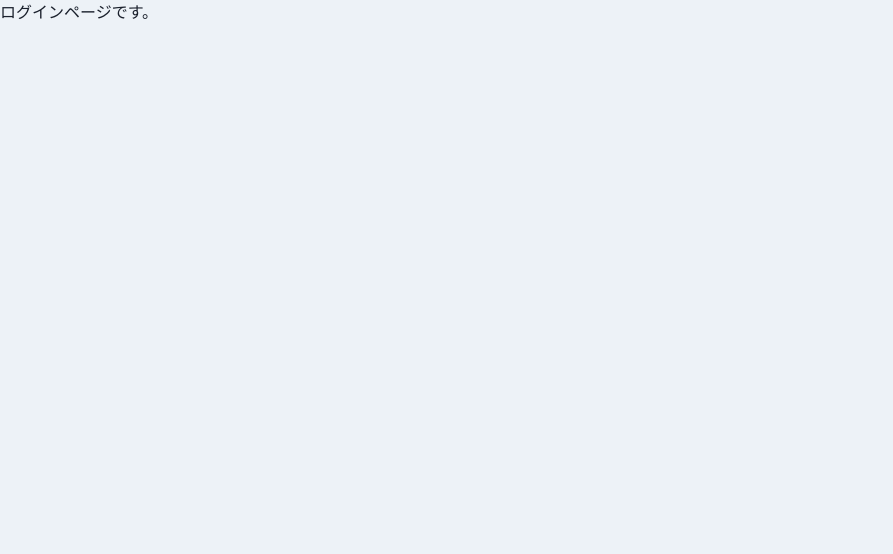
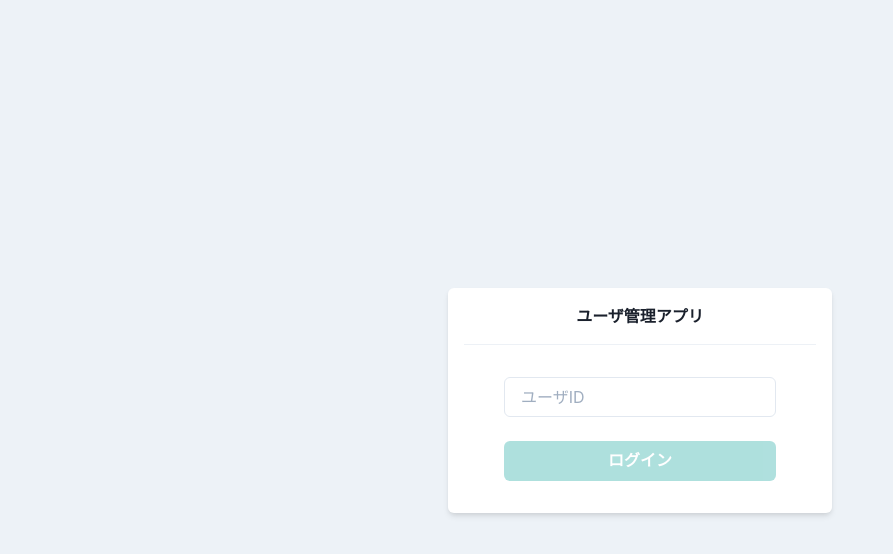
Before and after one commit to cntn-jr/ReactTSPractice3, a React (Create React App) app: page / in a window 1280 px wide. Shown: the top 554 px of the page, without its empty margins (0-893 px from the left). Built offline with nearby package versions, Linux system fonts and the light colour scheme.

Commit message:
third commit

```diff
--- /dev/null
+++ b/src/components/atoms/button/MenuIconButton.tsx
@@ -0,0 +1,21 @@
+import { HamburgerIcon } from "@chakra-ui/icons";
+import { IconButton } from "@chakra-ui/react";
+import { memo, VFC } from "react";
+
+type Props = {
+  onOpen: () => void;
+};
+
+export const MenuIconButton: VFC<Props> = memo((props) => {
+  const { onOpen } = props;
+  return (
+    <IconButton
+      aria-label="メニューボタン"
+      icon={<HamburgerIcon />}
+      size="sm"
+      variant="unstyled"
+      display={{ base: "block", md: "none" }}
+      onClick={onOpen}
+    />
+  );
+});
--- /dev/null
+++ b/src/components/atoms/button/PrimaryButton.tsx
@@ -0,0 +1,25 @@
+import { Button } from "@chakra-ui/react";
+import { memo, ReactNode, VFC } from "react";
+
+type Props = {
+  children: ReactNode;
+  disabled?: boolean;
+  loading?: boolean;
+  onClick: () => void;
+};
+
+export const PrimaryButton: VFC<Props> = memo((props) => {
+  const { children, disabled = false, loading = false, onClick } = props;
+  return (
+    <Button
+      bg="teal.400"
+      color="white"
+      _hover={{ opacity: 0.8 }}
+      onClick={onClick}
+      isLoading={loading}
+      disabled={disabled}
+    >
+      {children}
+    </Button>
+  );
+});
--- /dev/null
+++ b/src/components/molecules/MenuDrawer.tsx
@@ -0,0 +1,45 @@
+import { memo, VFC } from "react";
+import {
+  Button,
+  Drawer,
+  DrawerBody,
+  DrawerContent,
+  DrawerOverlay
+} from "@chakra-ui/react";
+
+type Props = {
+  onClose: () => void;
+  isOpen: boolean;
+  onClickHome: () => void;
+  onClickUserManagement: () => void;
+  onClickSetting: () => void;
+};
+
+export const MenuDrawer: VFC<Props> = memo((props) => {
+  const {
+    onClose,
+    isOpen,
+    onClickHome,
+    onClickUserManagement,
+    onClickSetting
+  } = props;
+  return (
+    <Drawer placement="left" size="xs" onClose={onClose} isOpen={isOpen}>
+      <DrawerOverlay>
+        <DrawerContent>
+          <DrawerBody p={0} bg="gray.100">
+            <Button w="100%" onClick={onClickHome}>
+              TOP
+            </Button>
+            <Button w="100%" onClick={onClickUserManagement}>
+              ユーザ一覧
+            </Button>
+            <Button w="100%" onClick={onClickSetting}>
+              設定
+            </Button>
+          </DrawerBody>
+        </DrawerContent>
+      </DrawerOverlay>
+    </Drawer>
+  );
+});
--- a/src/components/organisms/layout/Header.tsx
+++ b/src/components/organisms/layout/Header.tsx
@@ -1,21 +1,23 @@
-import { HamburgerIcon } from "@chakra-ui/icons";
-import {
-  Box,
-  Button,
-  Drawer,
-  DrawerBody,
-  DrawerContent,
-  DrawerOverlay,
-  Flex,
-  Heading,
-  IconButton,
-  Link,
-  useDisclosure
-} from "@chakra-ui/react";
-import { memo, VFC } from "react";
+import { Box, Flex, Heading, Link, useDisclosure } from "@chakra-ui/react";
+import { memo, useCallback, VFC } from "react";
+import { useHistory } from "react-router-dom";
+
+import { MenuIconButton } from "../../atoms/button/MenuIconButton";
+import { MenuDrawer } from "../../molecules/MenuDrawer";
 
 export const Header: VFC = memo(() => {
   const { isOpen, onOpen, onClose } = useDisclosure();
+
+  const history = useHistory();
+  const onClickHome = useCallback(() => history.push("/home"), [history]);
+  const onClickUserManagement = useCallback(
+    () => history.push("/home/user_management"),
+    [history]
+  );
+  const onClickSetting = useCallback(() => history.push("/home/setting"), [
+    history
+  ]);
+
   return (
     <>
       <Flex
@@ -26,7 +28,13 @@
         justify="space-between"
         padding={{ base: 3, md: 5 }}
       >
-        <Flex align="center" as="a" mr={8} _hover={{ cursor: "pointer" }}>
+        <Flex
+          align="center"
+          as="a"
+          mr={8}
+          _hover={{ cursor: "pointer" }}
+          onClick={onClickHome}
+        >
           <Heading as="h1" fontSize={{ base: "md", md: "lg" }}>
             ユーザ管理アプリ
           </Heading>
@@ -38,30 +46,19 @@
           display={{ base: "none", md: "flex" }}
         >
           <Box pr={4}>
-            <Link>ユーザ一覧</Link>
+            <Link onClick={onClickUserManagement}>ユーザ一覧</Link>
           </Box>
-          <Link>設定</Link>
+          <Link onClick={onClickSetting}>設定</Link>
         </Flex>
-        <IconButton
-          aria-label="メニューボタン"
-          icon={<HamburgerIcon />}
-          size="sm"
-          variant="unstyled"
-          display={{ base: "block", md: "none" }}
-          onClick={onOpen}
-        />
+        <MenuIconButton onOpen={onOpen} />
       </Flex>
-      <Drawer placement="left" size="xs" onClose={onClose} isOpen={isOpen}>
-        <DrawerOverlay>
-          <DrawerContent>
-            <DrawerBody p={0} bg="gray.100">
-              <Button w="100%">TOP</Button>
-              <Button w="100%">ユーザ一覧</Button>
-              <Button w="100%">設定</Button>
-            </DrawerBody>
-          </DrawerContent>
-        </DrawerOverlay>
-      </Drawer>
+      <MenuDrawer
+        onClose={onClose}
+        isOpen={isOpen}
+        onClickHome={onClickHome}
+        onClickUserManagement={onClickUserManagement}
+        onClickSetting={onClickSetting}
+      />
     </>
   );
 });
--- a/src/components/pages/Login.tsx
+++ b/src/components/pages/Login.tsx
@@ -1,5 +1,41 @@
-import { memo, VFC } from "react";
+import { Box, Divider, Flex, Heading, Input, Stack } from "@chakra-ui/react";
+import { ChangeEvent, memo, useState, VFC } from "react";
+
+import { PrimaryButton } from "../atoms/button/PrimaryButton";
+import { useAuth } from "../../hooks/useAuth";
 
 export const Login: VFC = memo(() => {
-  return <p>ログインページです。</p>;
+  const { login, loading } = useAuth();
+
+  const [userId, setUserId] = useState("");
+
+  const onChangeUserId = (e: ChangeEvent<HTMLInputElement>) =>
+    setUserId(e.target.value);
+
+  const onClickLogin = () => login(userId);
+
+  return (
+    <Flex align="center" justify="center" height="100vh">
+      <Box bg="white" w="sm" p={4} borderRadius="md" shadow="md">
+        <Heading as="h1" size="bg" textAlign="center">
+          ユーザ管理アプリ
+        </Heading>
+        <Divider my={4} />
+        <Stack spacing={6} py={4} px={10}>
+          <Input
+            placeholder="ユーザID"
+            value={userId}
+            onChange={onChangeUserId}
+          />
+          <PrimaryButton
+            onClick={onClickLogin}
+            loading={loading}
+            disabled={userId === ""}
+          >
+            ログイン
+          </PrimaryButton>
+        </Stack>
+      </Box>
+    </Flex>
+  );
 });
--- /dev/null
+++ b/src/hooks/useAuth.ts
@@ -0,0 +1,29 @@
+import axios from "axios";
+import { useCallback, useState } from "react";
+import { useHistory } from "react-router-dom";
+import { User } from "../types/api/user";
+
+export const useAuth = () => {
+  const history = useHistory();
+
+  const [loading, setLoading] = useState(false);
+
+  const login = useCallback(
+    (id: string) => {
+      setLoading(true);
+      axios
+        .get<User>(`https://jsonplaceholder.typicode.com/users/${id}`)
+        .then((res) => {
+          if (res.data) {
+            history.push("/home");
+          } else {
+            alert("ユーザが見つかりません");
+          }
+        })
+        .catch(() => alert("ログインできません"))
+        .finally(() => setLoading(false));
+    },
+    [history]
+  );
+  return { login, loading };
+};
--- /dev/null
+++ b/src/types/api/user.ts
@@ -0,0 +1,23 @@
+export type User = {
+  id: number;
+  name: string;
+  username: string;
+  email: string;
+  address: {
+    street: string;
+    suite: string;
+    city: string;
+    zipcode: string;
+    geo: {
+      lat: string;
+      lng: string;
+    };
+  };
+  phone: string;
+  website: string;
+  company: {
+    name: string;
+    catchPhrase: string;
+    bs: string;
+  };
+};
--- a/tsconfig.json
+++ b/tsconfig.json
@@ -7,7 +7,7 @@
         "esModuleInterop": true,
         "lib": [
             "dom",
-            "es2015"
+            "es2018"
         ],
         "jsx": "react-jsx"
     }
```
